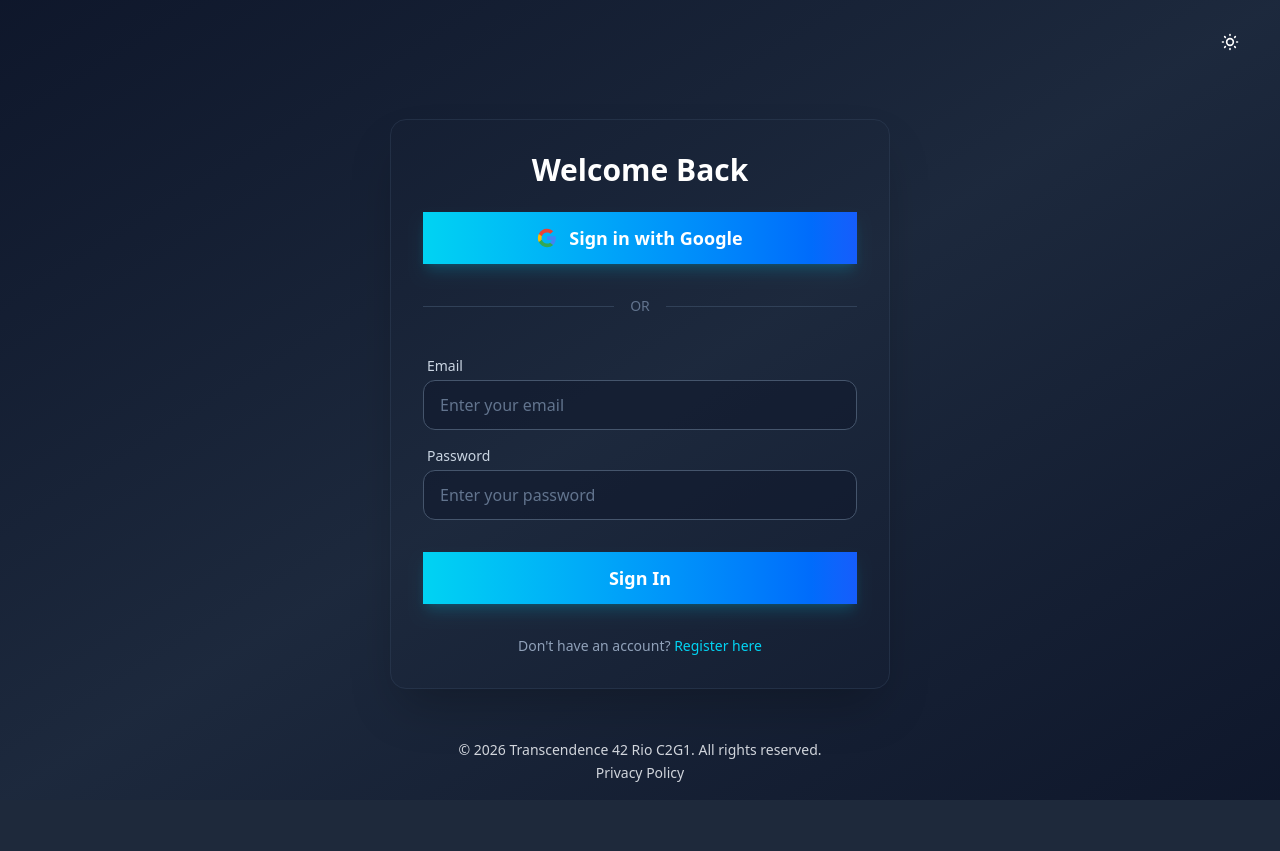
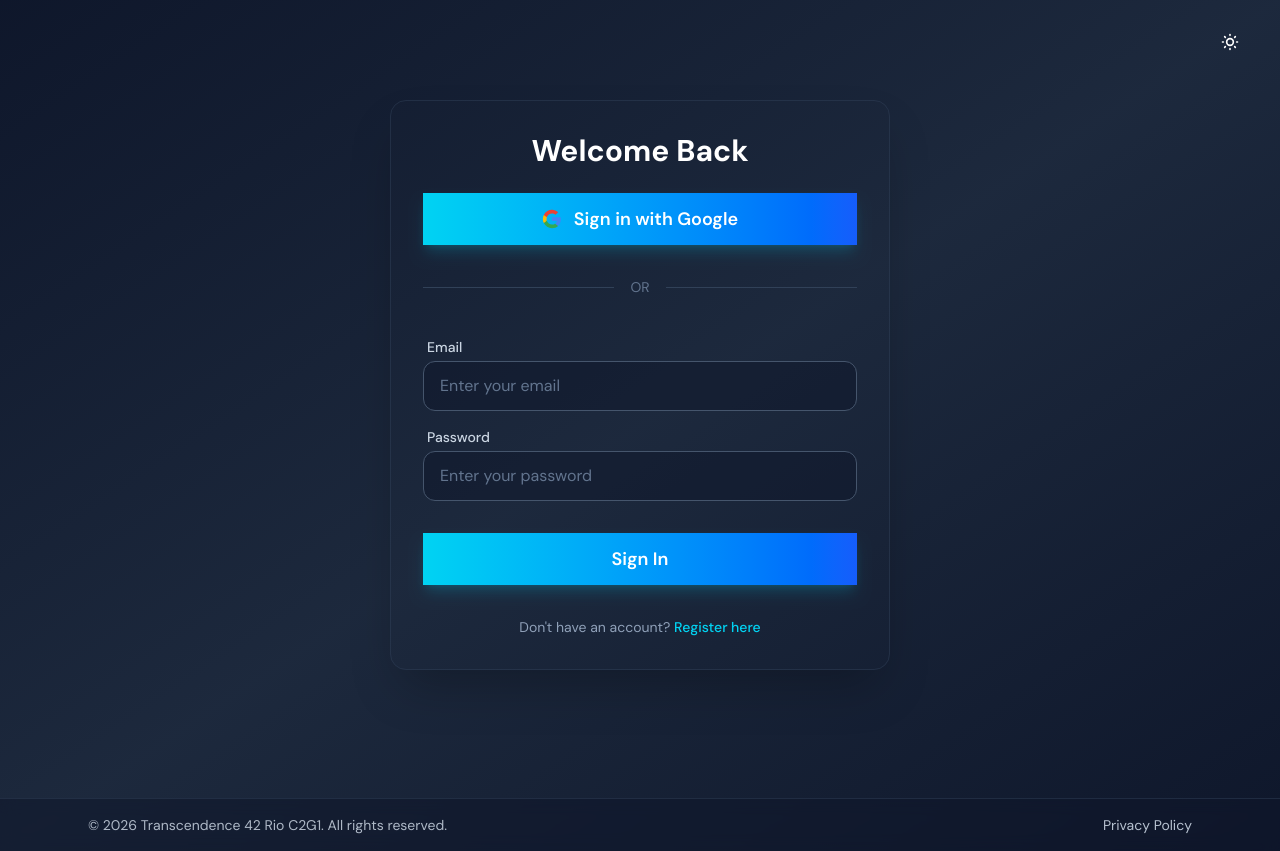
Before and after one commit to transcendence4two/Transcendence, a React (Vite) app in the folder frontend/: page /login in a window 1280 px wide. Before the commit the page ends 800 px from the top, so only its background shows below. Built offline with nearby package versions, Linux system fonts and the light colour scheme.

Commit message:
style: changed some styles

```diff
--- a/frontend/src/components/icons/Icons.tsx
+++ b/frontend/src/components/icons/Icons.tsx
@@ -143,3 +143,14 @@ export const ControllerFillIcon = ({ className = 'w-4 h-4' }: IconProps) => (
         <path d='M3.051 3.26a.5.5 0 0 1 .354-.613l1.932-.518a.5.5 0 0 1 .62.39c.655-.079 1.35-.117 2.043-.117.72 0 1.443.041 2.12.126a.5.5 0 0 1 .622-.399l1.932.518a.5.5 0 0 1 .306.729q.211.136.373.297c.408.408.78 1.05 1.095 1.772.32.733.599 1.591.805 2.466s.34 1.78.364 2.606c.024.816-.059 1.602-.328 2.21a1.42 1.42 0 0 1-1.445.83c-.636-.067-1.115-.394-1.513-.773-.245-.232-.496-.526-.739-.808-.126-.148-.25-.292-.368-.423-.728-.804-1.597-1.527-3.224-1.527s-2.496.723-3.224 1.527c-.119.131-.242.275-.368.423-.243.282-.494.575-.739.808-.398.38-.877.706-1.513.773a1.42 1.42 0 0 1-1.445-.83c-.27-.608-.352-1.395-.329-2.21.024-.826.16-1.73.365-2.606.206-.875.486-1.733.805-2.466.315-.722.687-1.364 1.094-1.772a2.3 2.3 0 0 1 .433-.335l-.028-.079zm2.036.412c-.877.185-1.469.443-1.733.708-.276.276-.587.783-.885 1.465a14 14 0 0 0-.748 2.295 12.4 12.4 0 0 0-.339 2.406c-.022.755.062 1.368.243 1.776a.42.42 0 0 0 .426.24c.327-.034.61-.199.929-.502.212-.202.4-.423.615-.674.133-.156.276-.323.44-.504C4.861 9.969 5.978 9.027 8 9.027s3.139.942 3.965 1.855c.164.181.307.348.44.504.214.251.403.472.615.674.318.303.601.468.929.503a.42.42 0 0 0 .426-.241c.18-.408.265-1.02.243-1.776a12.4 12.4 0 0 0-.339-2.406 14 14 0 0 0-.748-2.295c-.298-.682-.61-1.19-.885-1.465-.264-.265-.856-.523-1.733-.708-.85-.179-1.877-.27-2.913-.27s-2.063.091-2.913.27' />
     </svg>
 )
+
+export const GamepadPlayIcon = ({ className = "w-5 h-5" }: IconProps) => (
+    <svg className={className} viewBox='0 0 256 256' fill='currentColor'>
+        <g opacity='0.2'>
+            <path d='M149,159.832l23.01835-.09217a52.04589,52.04589,0,0,0,51.21853-61.03119l-.00853.00148,16.351,84.42309A28.00192,28.00192,0,0,1,192.204,207.796l.00166-.00173L149,159.832Z' />
+        </g>
+        <path d='M192,108a8.00008,8.00008,0,0,0-8-8H152a8,8,0,0,0,0,16h32A8.00008,8.00008,0,0,0,192,108Z' />
+        <path d='M104,100H96V92a8,8,0,0,0-16,0v8H72a8,8,0,0,0,0,16h8v8a8,8,0,0,0,16,0v-8h8a8,8,0,0,0,0-16Z' />
+        <path d='M247.45752,181.74316c-.00781-.04394-.01611-.08789-.02441-.13183L231.08252,97.18848c-.01227-.06348-.03217-.123-.04584-.18555a60.08632,60.08632,0,0,0-59.01861-49.2627h-.02344L84.00439,48A59.86832,59.86832,0,0,0,24.90625,97.58887c-.0127.07226-.02441.14551-.03516.21777L8.57715,181.60547c-.00879.0459-.01709.0918-.02539.13769A36.00238,36.00238,0,0,0,69.45752,213.457q.21753-.2168.416-.44726l40.729-45.02442,34.84961-.13916,40.67139,45.14893q.20361.2373.42822.46191a36.00125,36.00125,0,0,0,60.90576-31.71387ZM107.00684,152a7.99986,7.99986,0,0,0-5.90039,2.63281L57.99219,202.293a20.00156,20.00156,0,0,1-33.69483-17.707l16.3501-84.08789q.04688-.24464.0791-.48633A43.90321,43.90321,0,0,1,84.02783,64l87.99756-.25977a44,44,0,1,1-.03955,88Zm108.4707,55.69141a20.03414,20.03414,0,0,1-17.45606-5.39453l-31.11169-34.53614,5.10828-.02051a60.00525,60.00525,0,0,0,50.94067-28.34961l8.75269,45.19239A20.02155,20.02155,0,0,1,215.47754,207.69141Z' />
+    </svg>
+)
--- a/frontend/src/components/profile/MatchHistory.tsx
+++ b/frontend/src/components/profile/MatchHistory.tsx
@@ -53,7 +53,7 @@ const MatchHistory = (props: MatchHistoryProps) => {
 
   return (
     <section className={props.className}>
-      {heading && <h3 className="profile-section-title">{heading}</h3>}
+      {heading && <h3 className="profile-section-title text-sm">{heading}</h3>}
       <dl
         aria-label={`${props.username} match history`}
         className="history-list"
--- a/frontend/src/index.css
+++ b/frontend/src/index.css
@@ -1,9 +1,14 @@
+@import url("https://fonts.googleapis.com/css2?family=DM+Sans:wght@400;500;600;700&display=swap");
+@import url("https://fonts.googleapis.com/css2?family=Inter:wght@400;500;600;700&display=swap");
+@import url("https://fonts.googleapis.com/css2?family=Manrope:wght@500;600;700&display=swap");
 @import "tailwindcss";
 
 /* Fix overscroll background color */
 html,
 body {
   background-color: #1e293b;
+  font-family: "DM Sans", sans-serif;
+  min-width: max-content;
   margin: 0;
   padding: 0;
 }
@@ -51,7 +56,19 @@ html.light body {
   }
 
   .footer-main {
-    @apply bg-transparent text-gray-300 py-4 text-center;
+    @apply mt-20 sm:mt-28 border-t border-slate-700/50 bg-slate-900/55 text-slate-300 backdrop-blur-sm;
+  }
+
+  .footer-content {
+    @apply mx-auto flex w-full max-w-6xl flex-col items-center justify-between gap-3 px-4 py-4 sm:px-6 md:flex-row;
+  }
+
+  .footer-copy {
+    @apply text-slate-300/85;
+  }
+
+  .footer-links {
+    @apply flex items-center gap-6 text-slate-300/90;
   }
 
   .main-bg {
@@ -87,7 +104,7 @@ html.light body {
   }
 
   .content-main {
-    @apply flex-1;
+    @apply flex-1 pb-24 sm:pb-32;
   }
 
   .btn-hero {
@@ -118,16 +135,24 @@ html.light body {
     @apply w-6 h-6;
   }
 
+  .hamburger-trigger {
+    @apply relative z-10 flex h-9 w-9 items-center justify-center cursor-pointer rounded-xl border border-cyan-300/50 bg-linear-to-br from-sky-500 to-blue-700 text-white shadow-[0_8px_16px_-10px_rgba(14,165,233,0.85)] hover:shadow-[0_12px_20px_-12px_rgba(14,165,233,0.95)] transition-all hover:brightness-110 focus:outline-none focus-visible:ring-2 focus-visible:ring-cyan-300/70;
+  }
+
+  .hamburger-trigger > svg {
+    @apply h-5 w-5;
+  }
+
   .profile-page-content {
     @apply px-4 sm:px-6 py-8 sm:py-10;
   }
 
   .profile-page-layout {
-    @apply mx-auto w-full max-w-2xl space-y-6;
+    @apply mx-auto w-full min-w-max max-w-2xl space-y-6;
   }
 
   .profile-page-user-card {
-    @apply border border-slate-700/50 in-[.light]:border-gray-200 bg-slate-800/50 in-[.light]:bg-white/80 backdrop-blur-sm rounded-2xl p-8 text-center space-y-4;
+    @apply bg-slate-900/40 border border-slate-700/50 in-[.light]:border-gray-200 bg-slate-800/50 in-[.light]:bg-white/80 backdrop-blur-sm rounded-2xl p-8 text-center space-y-8;
   }
 
   .profile-page-avatar-wrap {
@@ -147,7 +172,7 @@ html.light body {
   }
 
   .profile-page-section-card {
-    @apply border border-slate-700/50 in-[.light]:border-gray-200 bg-slate-800/50 in-[.light]:bg-white/80 backdrop-blur-sm rounded-2xl p-6 space-y-4;
+    @apply in-[.light]:border-gray-200 bg-slate-800/50 in-[.light]:bg-white/80;
   }
 
   .dashboard-main {
@@ -155,19 +180,19 @@ html.light body {
   }
 
   .dashboard-layout {
-    @apply w-full max-w-2xl space-y-6;
+    @apply w-full min-w-max max-w-2xl space-y-6;
   }
 
   .dashboard-card {
-    @apply relative z-10 border border-slate-700/50 in-[.light]:border-gray-200 bg-slate-800/50 in-[.light]:bg-white/80 backdrop-blur-sm rounded-2xl;
+    @apply mt-2 relative z-10 border-slate-700/50 in-[.light]:border-gray-200 bg-slate-800/50 in-[.light]:bg-white/80 backdrop-blur-sm rounded-2xl;
   }
 
   .dashboard-profile-card {
-    @apply p-8 text-center space-y-4;
+    @apply p-8 text-center bg-slate-900/40 border border-slate-700/50;
   }
 
   .dashboard-card-content {
-    @apply relative z-10;
+    @apply relative z-10 space-y-6;
   }
 
   .dashboard-avatar-wrap {
@@ -183,7 +208,11 @@ html.light body {
   }
 
   .dashboard-user-email {
-    @apply text-sm text-slate-400 in-[.light]:text-gray-500;
+    @apply text-sm text-slate-400;
+  }
+
+  .dashboard-game-card {
+    @apply relative overflow-hidden p-6 space-y-4 border border-transparent;
   }
 
   .dashboard-game-card {
@@ -200,22 +229,34 @@ html.light body {
 
   .dashboard-game-title {
     @apply flex items-center gap-2 text-lg font-semibold text-white in-[.light]:text-gray-900;
+    font-family: "DM Sans", "Segoe UI", "Helvetica Neue", Arial, sans-serif;
+    letter-spacing: 0.02em;
+  }
+
+  .dashboard-game-icon {
+    @apply h-5 w-5 shrink-0;
   }
 
   .dashboard-game-text {
-    @apply mt-1 text-sm text-slate-400 in-[.light]:text-gray-500;
+    @apply mt-1 text-left text-sm text-slate-400 in-[.light]:text-gray-500;
+    font-family: "DM Sans", "Segoe UI", "Helvetica Neue", Arial, sans-serif;
+    letter-spacing: 0.01em;
   }
 
   .dashboard-play-btn {
-    @apply relative z-10 w-full py-3 text-lg font-semibold shadow-lg hover:shadow-cyan-500/30 flex items-center justify-center gap-2;
+    @apply rounded-xl relative z-10 w-full py-3 text-lg font-semibold shadow-lg hover:shadow-cyan-500/30 flex items-center justify-center gap-2;
+    font-family: "DM Sans", "Segoe UI", "Helvetica Neue", Arial, sans-serif;
+    letter-spacing: 0.03em;
   }
 
   .profile-nav-btn {
-    @apply inline-flex h-10 w-10 items-center justify-center rounded-xl border border-cyan-400/60 bg-linear-to-br from-sky-500 to-blue-600 text-white shadow-[0_8px_16px_-10px_rgba(14,165,233,0.85)] hover:brightness-110 hover:shadow-[0_12px_20px_-12px_rgba(14,165,233,0.95)] transition-all;
+    @apply inline-flex h-9 w-9 mr-0.5 items-center justify-center rounded-xl border border-cyan-400/60 bg-linear-to-br from-sky-500 to-blue-600 text-white shadow-[0_8px_16px_-10px_rgba(14,165,233,0.85)] hover:brightness-110 hover:shadow-[0_12px_20px_-12px_rgba(14,165,233,0.95)] transition-all;
   }
 
   .profile-nav-title {
     @apply flex items-center justify-start justify-self-start gap-2 text-lg sm:text-xl font-semibold text-white;
+    font-family: "DM Sans";
+    font-weight: 650;
   }
 
   .profile-nav-arrow {
@@ -248,7 +289,7 @@ html.light body {
   }
 
   .profile-section-title {
-    @apply mb-4 text-sm sm:text-base font-semibold uppercase tracking-[0.14em] text-gray-400;
+    @apply mb-3 text-left sm:text-base font-semibold uppercase tracking-[0.14em] text-gray-400;
   }
 
   .profile-help-fab {
@@ -271,7 +312,7 @@ html.light body {
   }
 
   .stat-card {
-    @apply rounded-xl border border-slate-700/50 bg-slate-900/40 px-4 py-5 text-center flex flex-col items-center gap-2;
+    @apply rounded-xl border border-cyan-800/40 bg-slate-700/20 px-12 py-4 text-center flex flex-col items-center gap-2;
   }
 
   .stat-icon {
@@ -291,7 +332,7 @@ html.light body {
   }
 
   .history-item {
-    @apply rounded-xl border border-slate-700/50 bg-slate-900/40 px-4 py-3 flex items-center justify-between gap-4 transition-all duration-200 hover:border-slate-500/70 hover:bg-slate-900/60;
+    @apply rounded-xl border border-cyan-800/40 bg-slate-700/20 px-4 py-3 flex items-center justify-between gap-4 transition-all duration-200 hover:border-slate-500/70 hover:bg-slate-900/60;
   }
 
   .history-icon {
@@ -311,11 +352,11 @@ html.light body {
   }
 
   .history-text {
-    @apply flex-1 text-sm sm:text-base text-white;
+    @apply flex-1 text-sm sm:text-base text-white text-left;
   }
 
   .history-score {
-    @apply text-sm font-semibold px-2.5 py-1 rounded-md bg-slate-950/50 border border-slate-700/60 min-w-[4.5rem] text-center;
+    @apply text-sm font-semibold px-2.5 py-1 rounded-md bg-slate-900/50 border border-slate-700/60 min-w-[4.5rem] text-center;
   }
 
   .history-score-win {
@@ -426,7 +467,15 @@ html.light body {
 }
 
 .light .footer-main {
-  @apply bg-transparent text-gray-700;
+  @apply border-gray-300 bg-white/85 text-gray-700;
+}
+
+.light .footer-copy {
+  @apply text-gray-700;
+}
+
+.light .footer-links {
+  @apply text-gray-700;
 }
 
 .light .container-main {
@@ -450,15 +499,35 @@ html.light body {
 }
 
 .light .profile-nav-btn {
-  @apply border-blue-400 from-sky-400 to-blue-600 text-white shadow-[0_8px_16px_-10px_rgba(37,99,235,0.45)] hover:shadow-[0_12px_20px_-12px_rgba(37,99,235,0.55)];
+  @apply bg-white from-white to-white border-gray-300 hover:brightness-98 shadow-none;
+}
+
+.light .profile-nav-arrow {
+  filter: brightness(0); /* makes it black */
+}
+
+.light .profile-nav-icon.icon-cyan {
+  filter: brightness(0);
 }
 
 .light .profile-nav-title {
   @apply text-gray-900;
 }
 
-.light .profile-nav-menu-wrap button {
+.light .profile-nav-menu-wrap button:not(.hamburger-trigger) {
   @apply text-gray-900;
+}
+
+.light .dashboard-card {
+  @apply bg-white border-gray-400;
+}
+
+.light .dashboard-game-card {
+  @apply border-gray-300;
+}
+
+.light .dashboard-user-email {
+  @apply text-gray-700;
 }
 
 .light .profile-theme-btn {
@@ -503,7 +572,7 @@ html.light body {
 }
 
 .light .profile-page-user-card {
-  @apply border-gray-300 bg-white shadow-md;
+  @apply border-gray-400;
 }
 
 .light .profile-page-section-card {
```
